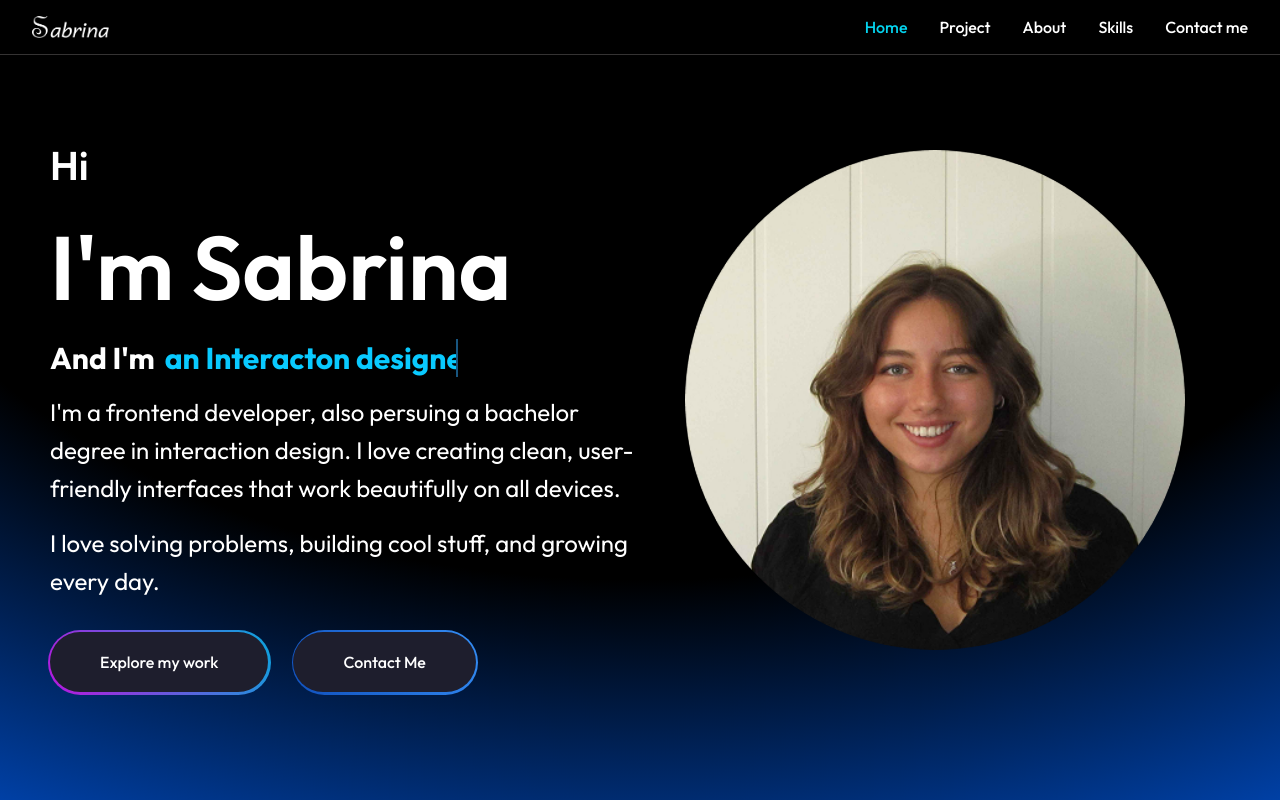
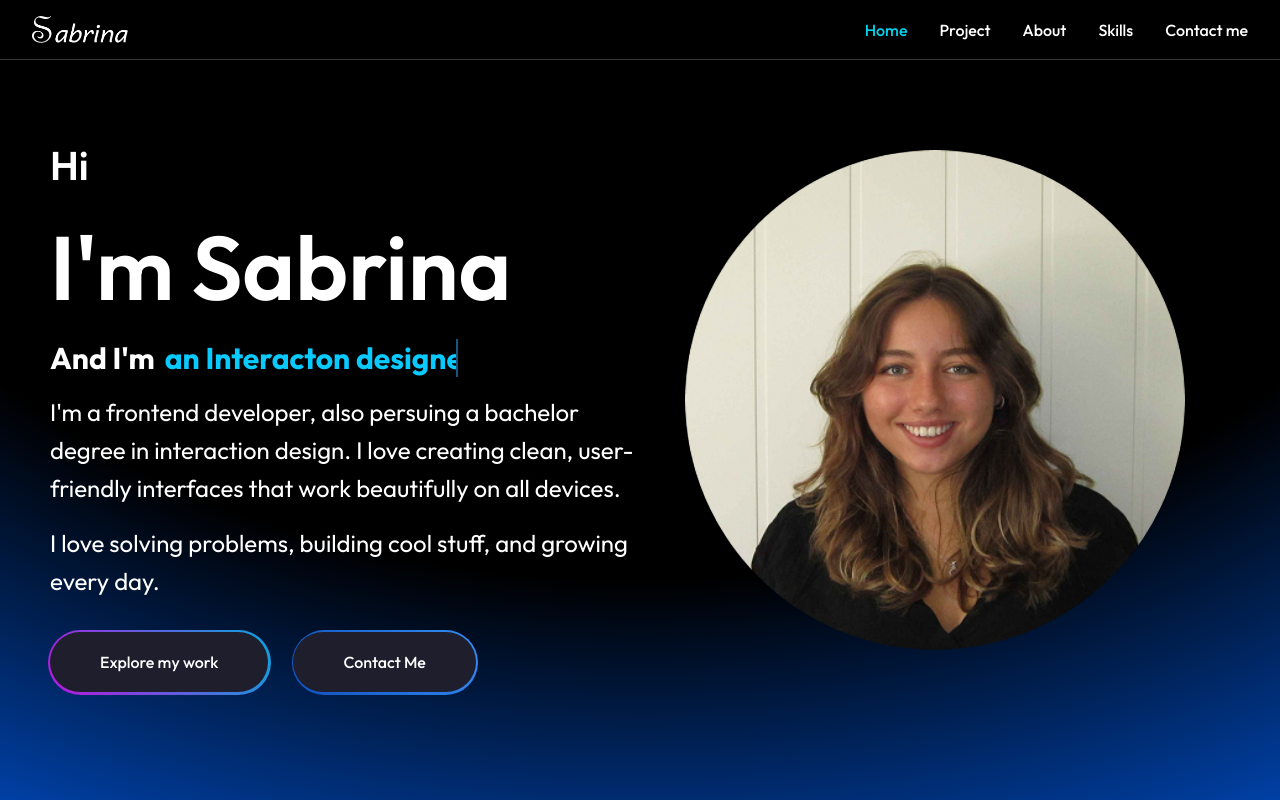
Before and after one commit to sabria23/Portfolio, a React (Vite) app: page / in a window 1280 px wide. Shown: the top 800 px of the page. Built offline with nearby package versions, Linux system fonts and the light colour scheme.

Commit message:
made logo-responsiv

```diff
--- a/src/component/Navbar/Navbar.css
+++ b/src/component/Navbar/Navbar.css
@@ -97,8 +97,10 @@ nav {
 }
 
  .logo-navbar {
-        width: 6vw;
+        width: 6rem;
+
     }
+
 
 
 @media screen and (max-width: 750px) {
```
